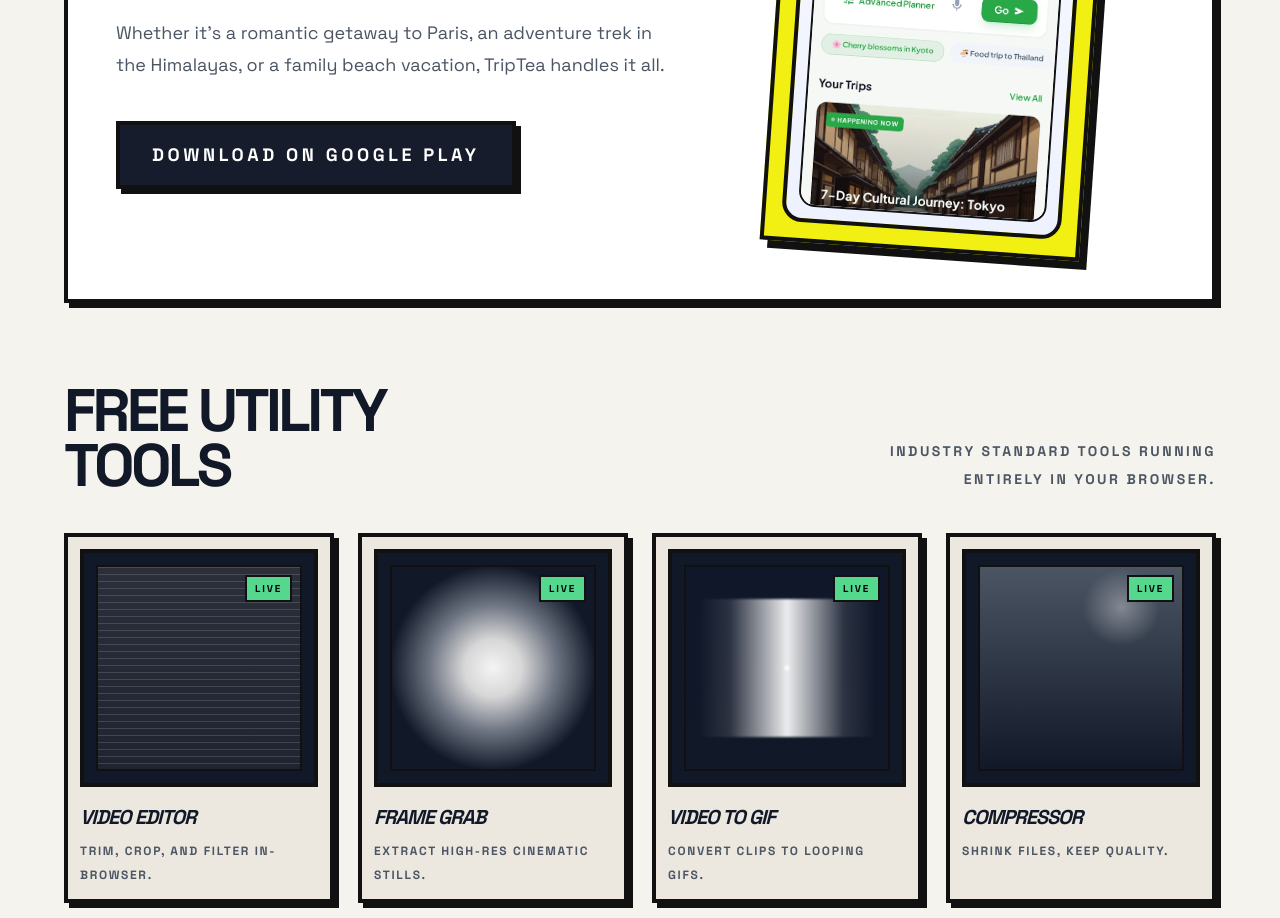
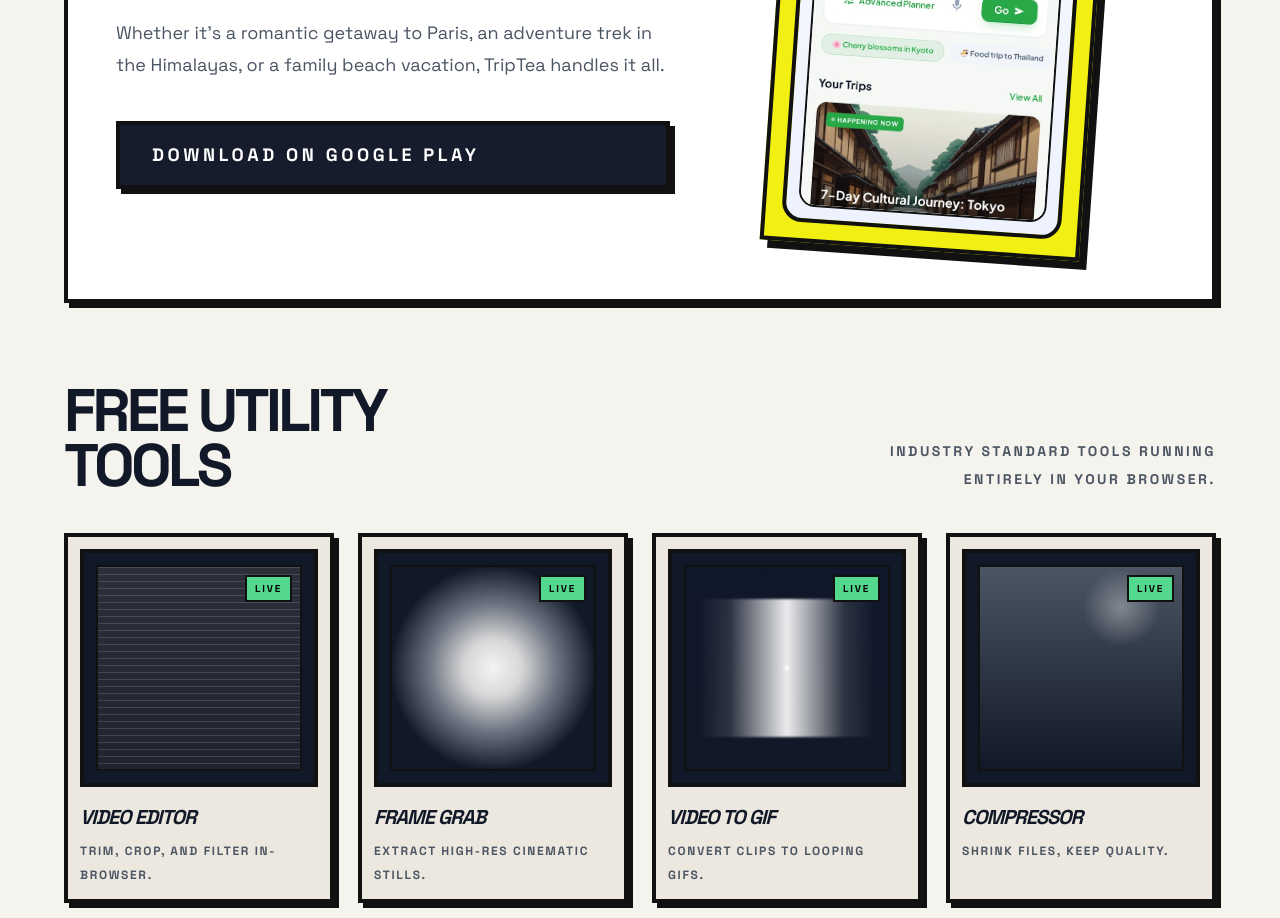
Before and after one commit to milanpandey/nocaputils, a Next.js app: page / in a window 1280 px wide. Shown: the part 1080-1998 px from the top of the page. Built offline with nearby package versions, Linux system fonts and the light colour scheme.

Commit message:
feat: Add install referrer arguments to playstore links

```diff
--- a/src/app/compress-video/page.tsx
+++ b/src/app/compress-video/page.tsx
@@ -1,5 +1,6 @@
 import CompressorPanel from "@/components/video-compressor/CompressorPanel";
 import ThemeToggle from "@/components/ThemeToggle";
+import { getTripTeaLink } from "@/lib/constants";
 
 export const metadata = {
   title: "Video Compressor | nocaputils",
@@ -73,7 +74,7 @@
                 A Project By
               </p>
               <a
-                href="https://play.google.com/store/apps/details?id=com.triptea.app"
+                href={getTripTeaLink("video_compressor")}
                 target="_blank"
                 rel="noopener noreferrer"
                 className="border-2 border-[var(--border-main)] bg-[var(--accent)] px-3 py-1 text-[11px] font-black uppercase tracking-[0.24em] !text-black shadow-[3px_3px_0_0_var(--border-main)] transition-all hover:translate-x-[1px] hover:translate-y-[1px] hover:shadow-[2px_2px_0_0_var(--border-main)]"
--- a/src/app/online-video-editor/page.tsx
+++ b/src/app/online-video-editor/page.tsx
@@ -1,6 +1,7 @@
 import type { Metadata } from "next";
 import ThemeToggle from "@/components/ThemeToggle";
 import VideoEditor from "@/components/video-editor/VideoEditor";
+import { getTripTeaLink } from "@/lib/constants";
 
 export const metadata: Metadata = {
   title: "Online Video Editor | nocaputils",
@@ -174,7 +175,7 @@
                 A Project By
               </p>
               <a
-                href="https://play.google.com/store/apps/details?id=com.triptea.app"
+                href={getTripTeaLink("video_editor")}
                 target="_blank"
                 rel="noopener noreferrer"
                 className="border-2 border-[var(--border-main)] bg-[var(--accent)] px-3 py-1 text-[11px] font-black uppercase tracking-[0.24em] !text-black shadow-[3px_3px_0_0_var(--border-main)] transition-all hover:translate-x-[1px] hover:translate-y-[1px] hover:shadow-[2px_2px_0_0_var(--border-main)]"
--- a/src/app/page.tsx
+++ b/src/app/page.tsx
@@ -1,4 +1,5 @@
 import ThemeToggle from "@/components/ThemeToggle";
+import { getTripTeaLink } from "@/lib/constants";
 
 const tools = [
   {
@@ -93,9 +94,8 @@
                 Whether it&apos;s a romantic getaway to Paris, an adventure trek in the
                 Himalayas, or a family beach vacation, TripTea handles it all.
               </p>
-              <div>
                 <a
-                  href="https://play.google.com/store/apps/details?id=com.triptea.app"
+                  href={getTripTeaLink("homepage")}
                   target="_blank"
                   rel="noreferrer"
                   className="neo-button inline-flex bg-[#161c2b] px-8 py-4 text-lg font-black uppercase tracking-[0.2em] !text-white"
@@ -103,7 +103,6 @@
                 >
                   Download on Google Play
                 </a>
-              </div>
             </div>
 
             <div className="flex items-center justify-center">
--- a/src/app/video-frame-extractor/page.tsx
+++ b/src/app/video-frame-extractor/page.tsx
@@ -1,5 +1,6 @@
 import ExtractorPanel from "@/components/video-extractor/ExtractorPanel";
 import ThemeToggle from "@/components/ThemeToggle";
+import { getTripTeaLink } from "@/lib/constants";
 
 export const metadata = {
   title: "Video Frame Extractor | nocaputils",
@@ -73,7 +74,7 @@
                 A Project By
               </p>
               <a
-                href="https://play.google.com/store/apps/details?id=com.triptea.app"
+                href={getTripTeaLink("frame_extractor")}
                 target="_blank"
                 rel="noopener noreferrer"
                 className="border-2 border-[var(--border-main)] bg-[var(--accent)] px-3 py-1 text-[11px] font-black uppercase tracking-[0.24em] !text-black shadow-[3px_3px_0_0_var(--border-main)] transition-all hover:translate-x-[1px] hover:translate-y-[1px] hover:shadow-[2px_2px_0_0_var(--border-main)]"
--- a/src/app/video-to-gif/page.tsx
+++ b/src/app/video-to-gif/page.tsx
@@ -1,5 +1,6 @@
 import GifConverterPanel from "@/components/video-to-gif/GifConverterPanel";
 import ThemeToggle from "@/components/ThemeToggle";
+import { getTripTeaLink } from "@/lib/constants";
 
 export const metadata = {
   title: "Video to GIF Converter | nocaputils",
@@ -73,7 +74,7 @@
                 A Project By
               </p>
               <a
-                href="https://play.google.com/store/apps/details?id=com.triptea.app"
+                href={getTripTeaLink("video_to_gif")}
                 target="_blank"
                 rel="noopener noreferrer"
                 className="border-2 border-[var(--border-main)] bg-[var(--accent)] px-3 py-1 text-[11px] font-black uppercase tracking-[0.24em] !text-black shadow-[3px_3px_0_0_var(--border-main)] transition-all hover:translate-x-[1px] hover:translate-y-[1px] hover:shadow-[2px_2px_0_0_var(--border-main)]"
--- a/src/components/video-compressor/CompressorPanel.tsx
+++ b/src/components/video-compressor/CompressorPanel.tsx
@@ -1,6 +1,7 @@
 "use client";
 
 import { useState, useRef, useEffect } from "react";
+import { getTripTeaLink } from "@/lib/constants";
 
 export default function CompressorPanel() {
   const [videoSrc, setVideoSrc] = useState<string>("");
@@ -263,7 +264,7 @@
                   Simply describe your dream vacation in plain language, and our AI creates a complete, day-by-day itinerary tailored to your preferences.
                 </p>
                 <a
-                  href="https://play.google.com/store/apps/details?id=com.triptea.app"
+                  href={getTripTeaLink("video_compressor")}
                   target="_blank"
                   rel="noreferrer"
                   className="bg-[#ff33ff] text-black border-2 border-black px-4 py-2 text-xs font-black uppercase inline-block hover:bg-[#ff66ff] transition-colors shadow-[4px_4px_0_0_#000] hover:translate-x-[2px] hover:translate-y-[2px] hover:shadow-[2px_2px_0_0_#000]"
--- a/src/components/video-extractor/ExtractorPanel.tsx
+++ b/src/components/video-extractor/ExtractorPanel.tsx
@@ -3,6 +3,7 @@
 import { useState, useRef } from "react";
 import JSZip from "jszip";
 import Link from "next/link";
+import { getTripTeaLink } from "@/lib/constants";
 
 export default function ExtractorPanel() {
   const [videoFile, setVideoFile] = useState<File | null>(null);
@@ -299,7 +300,7 @@
                   Simply describe your dream vacation in plain language, and our AI creates a complete, day-by-day itinerary tailored to your preferences.
                 </p>
                 <a
-                  href="https://play.google.com/store/apps/details?id=com.triptea.app"
+                  href={getTripTeaLink("frame_extractor")}
                   target="_blank"
                   rel="noreferrer"
                   className="bg-[#ff33ff] text-black border-2 border-black px-4 py-2 text-xs font-black uppercase inline-block hover:bg-[#ff66ff] transition-colors shadow-[4px_4px_0_0_#000] hover:translate-x-[2px] hover:translate-y-[2px] hover:shadow-[2px_2px_0_0_#000]"
--- a/src/components/video-to-gif/GifConverterPanel.tsx
+++ b/src/components/video-to-gif/GifConverterPanel.tsx
@@ -1,6 +1,7 @@
 "use client";
 
 import { useState, useRef, useCallback, useEffect } from "react";
+import { getTripTeaLink } from "@/lib/constants";
 
 export default function GifConverterPanel() {
   const [videoSrc, setVideoSrc] = useState<string>("");
@@ -222,7 +223,7 @@
                   Simply describe your dream vacation in plain language, and our AI creates a complete, day-by-day itinerary tailored to your preferences.
                 </p>
                 <a
-                  href="https://play.google.com/store/apps/details?id=com.triptea.app"
+                  href={getTripTeaLink("video_to_gif")}
                   target="_blank"
                   rel="noreferrer"
                   className="bg-[#ff33ff] text-black border-2 border-black px-4 py-2 text-xs font-black uppercase inline-block hover:bg-[#ff66ff] transition-colors shadow-[4px_4px_0_0_#000] hover:translate-x-[2px] hover:translate-y-[2px] hover:shadow-[2px_2px_0_0_#000]"
--- /dev/null
+++ b/src/lib/constants.ts
@@ -0,0 +1,18 @@
+export const TRIPTEA_PLAY_STORE_URL = "https://play.google.com/store/apps/details?id=com.triptea.app";
+
+/**
+ * Generates a Google Play Store link for TripTea with UTM parameters.
+ *
+ * @param pageIdentifier - The identifier for the page where the link is placed.
+ * @returns The full Play Store URL with UTM parameters.
+ */
+export const getTripTeaLink = (pageIdentifier: string) => {
+  const params = new URLSearchParams({
+    utm_source: "nocaputils",
+    utm_medium: "referral",
+    utm_campaign: "nocaputils_triptea",
+    utm_content: pageIdentifier,
+  });
+
+  return `${TRIPTEA_PLAY_STORE_URL}&${params.toString()}`;
+};
```
